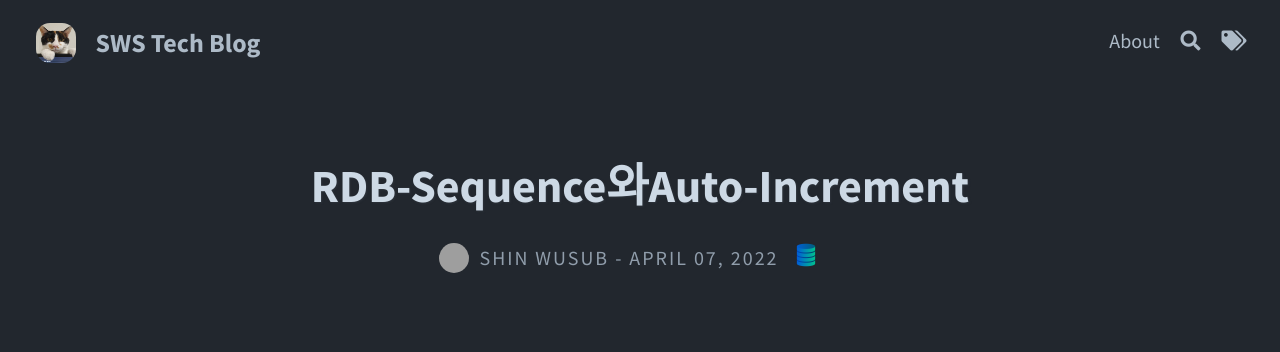
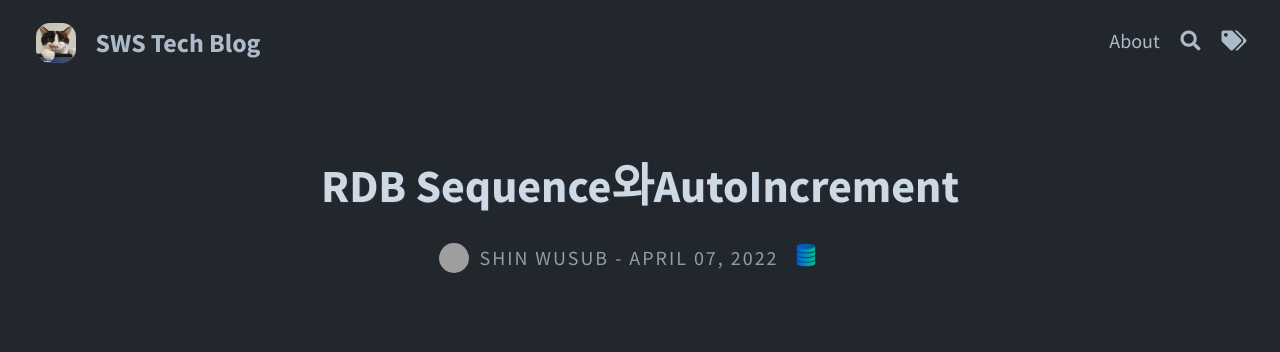
Before and after one commit to mainmethod0126/old-tech-blog, a Jekyll site: the page built from _posts/common/2022-04-07-RDB-Sequence와Auto-Increment.md, in a window 1280 px wide. Shown: the top 352 px of the page. Built offline with Jekyll 4.4.1, drawn with Linux system fonts in a browser that asks for light colours; comment, search, counter and statistics services are not loaded; grey boxes are pictures that could not be loaded.

Commit message:
RDB Sequence와AutoIncrement

```diff
--- a/_posts/common/2022-04-07-RDB-Sequence와Auto-Increment.md
+++ b/_posts/common/2022-04-07-RDB-Sequence와Auto-Increment.md
@@ -1,6 +1,6 @@
 ---
 layout: post
-title: RDB-Sequence와Auto-Increment
+title: RDB Sequence와AutoIncrement
 tags: [common]
 skills: [db]
 author: mainmethod0126
```
